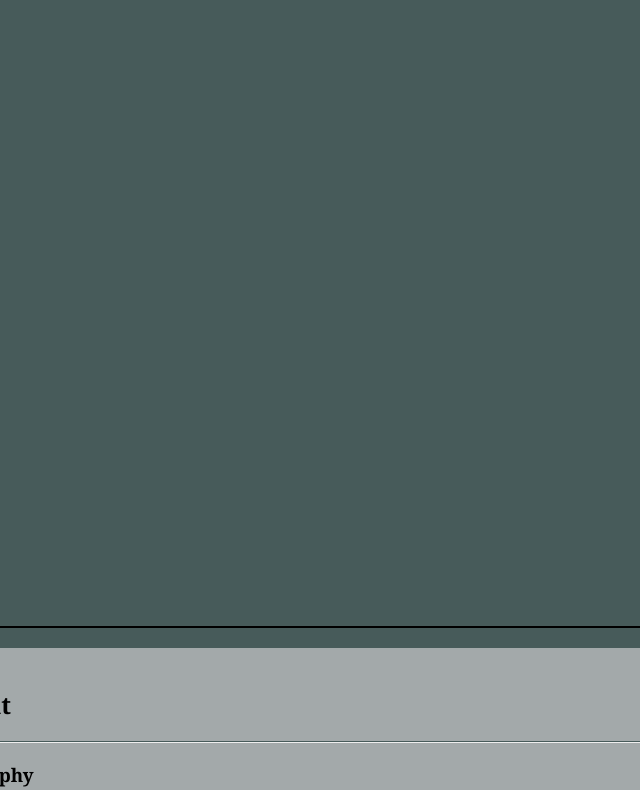
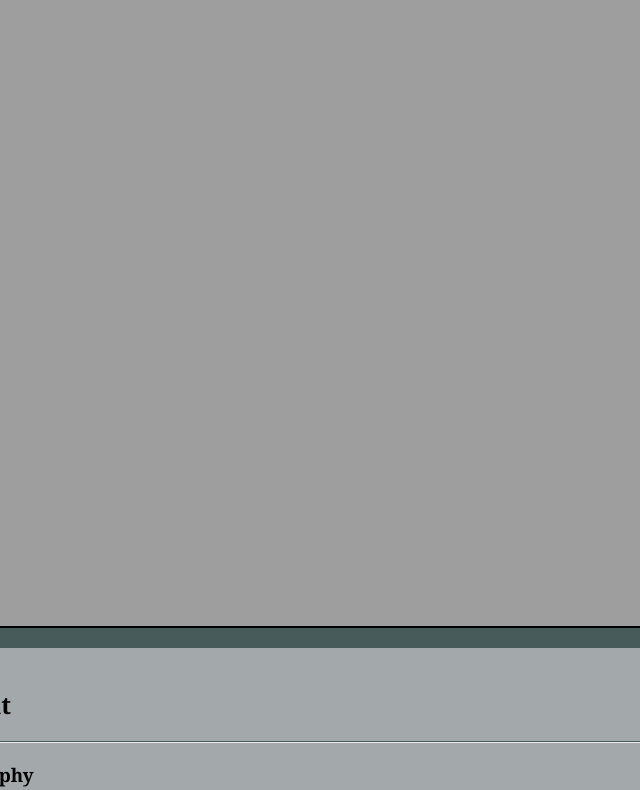
Before and after one commit to ZaffyPuck/235, a plain HTML site: page index.html in a window 1280 px wide. Shown: the part 174-964 px from the top of the page, without its empty margins (319-959 px from the left). Drawn offline with Linux system fonts and the light colour scheme; the site is published under a folder, as on GitHub Pages, so addresses that start at the root find nothing.

Commit message:
Add files via upload
updated to reference from CSS

```diff
--- a/styles/style.css
+++ b/styles/style.css
@@ -74,7 +74,7 @@ div.project{
     text-align: center;
 }
 .bannar{
-    background-image: url(/images/Seattle.JPG);
+    background-image: url(../images/Seattle.JPG);
     background-size: cover;
     width: 100%;
     height: 100vh;
```
